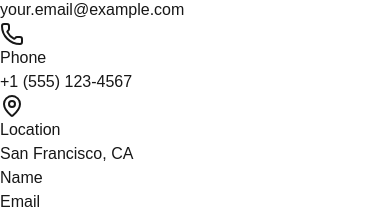
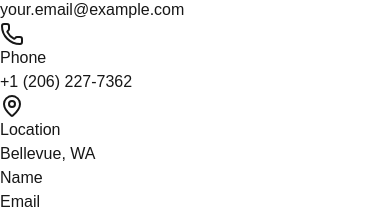
Before and after one commit to zodram/portfolio-webpage, a Next.js app: page / in a window 390 px wide. Shown: the part 2699-2915 px from the top of the page. Built offline with nearby package versions, Linux system fonts and the light colour scheme.

Commit message:
update contact phone and location

```diff
--- a/src/components/Contact.tsx
+++ b/src/components/Contact.tsx
@@ -20,14 +20,14 @@
                 <Phone className="w-6 h-6 text-indigo-600 mt-1" />
                 <div>
                   <h3 className="text-lg font-semibold mb-1">Phone</h3>
-                  <p className="text-gray-600">+1 (555) 123-4567</p>
+                  <p className="text-gray-600">+1 (206) 227-7362</p>
                 </div>
               </div>
               <div className="flex items-start space-x-4">
                 <MapPin className="w-6 h-6 text-indigo-600 mt-1" />
                 <div>
                   <h3 className="text-lg font-semibold mb-1">Location</h3>
-                  <p className="text-gray-600">San Francisco, CA</p>
+                  <p className="text-gray-600">Bellevue, WA</p>
                 </div>
               </div>
             </div>
```
